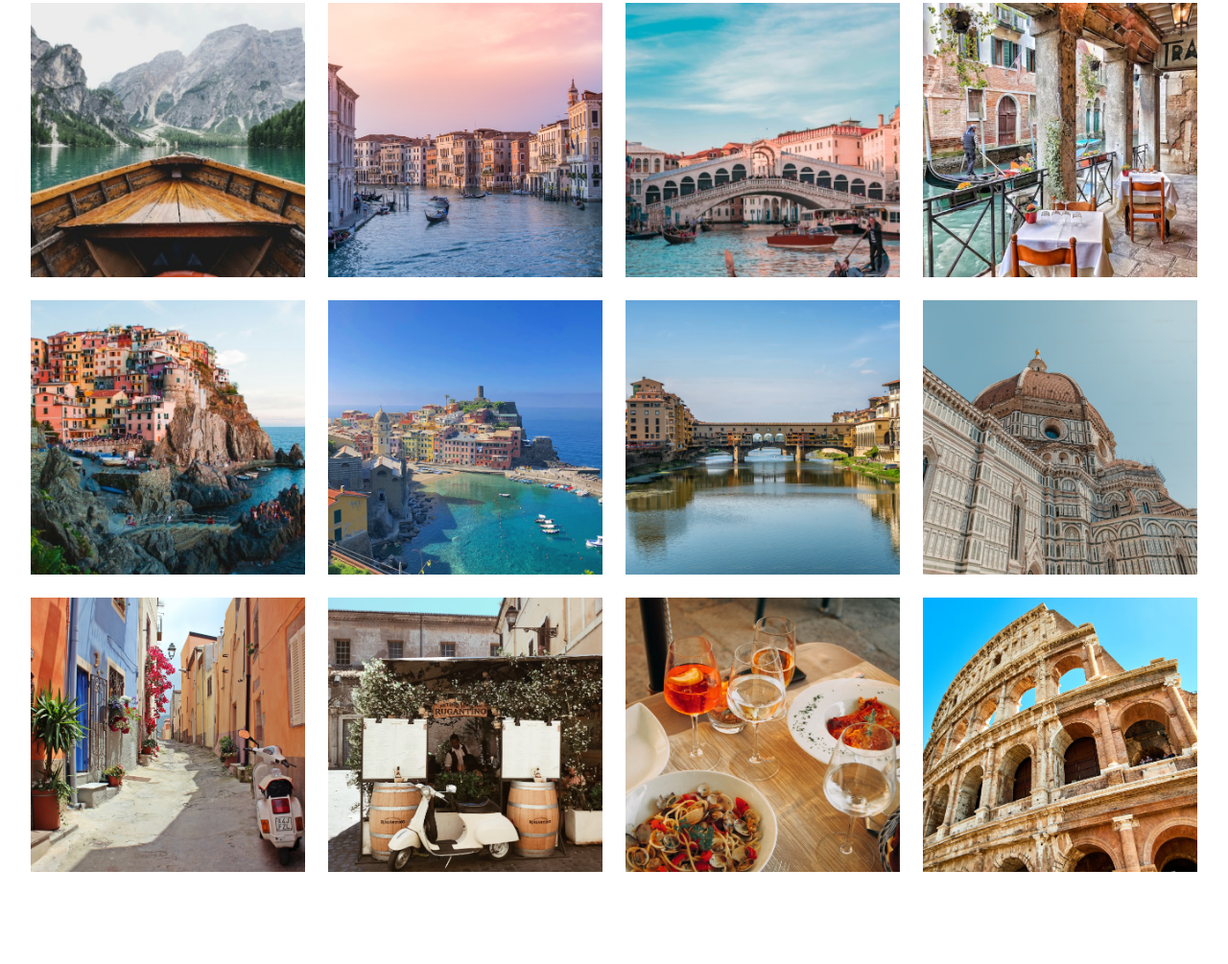
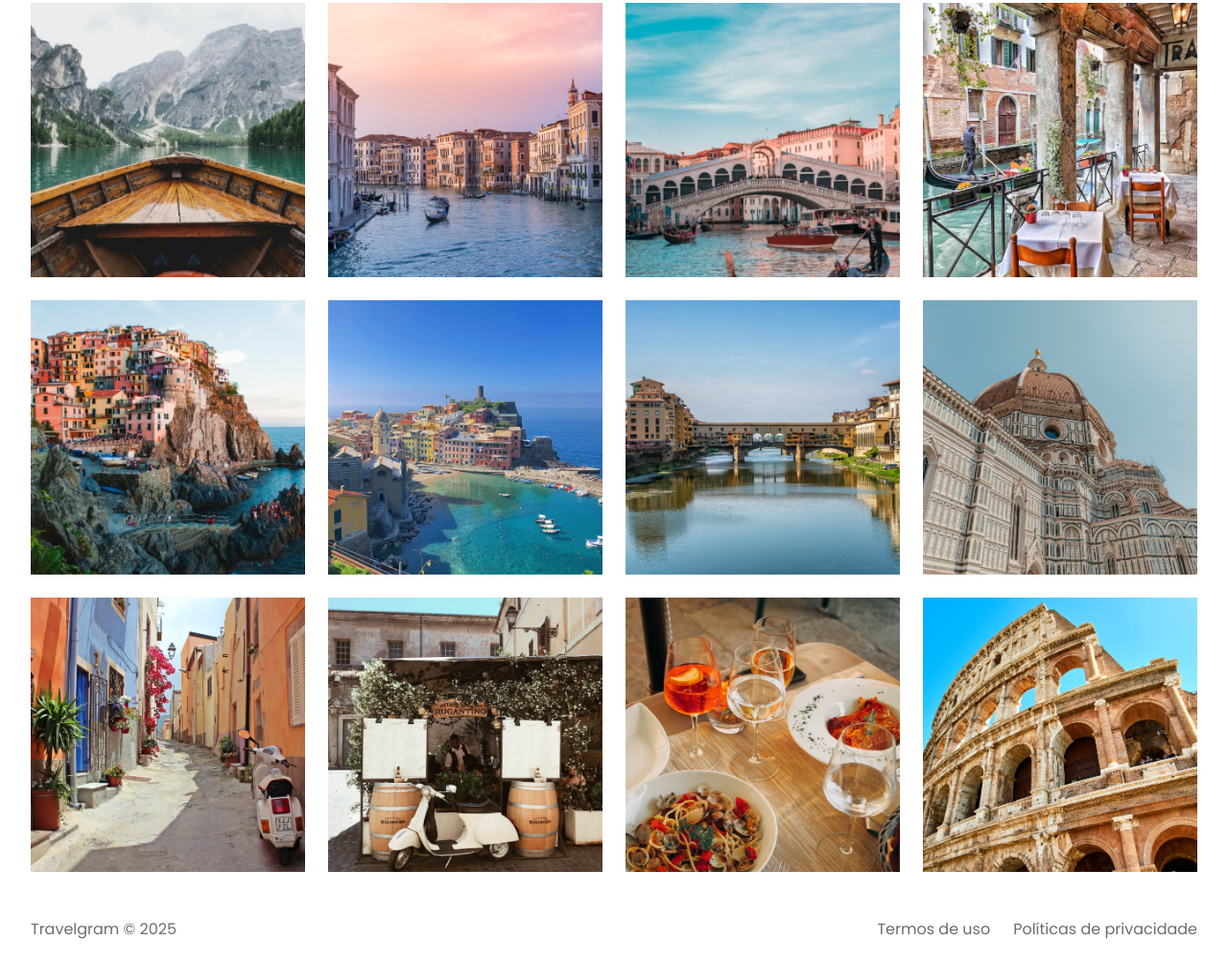
Before and after one commit to cAlbertoRodrigues/Travelgram, a plain HTML site: page index.html in a window 1280 px wide. Shown: the part 364-1369 px from the top of the page at 96% size. Before the commit the page ends 1297 px from the top, so only its background shows below. Drawn offline with Linux system fonts and the light colour scheme; a web font is replaced by a local one.

Commit message:
done footer

```diff
--- a/index.html
+++ b/index.html
@@ -70,5 +70,15 @@
     <img src="assets/images/Image 11.png" alt="...">
     <img src="assets/images/Image 12.png" alt="...">
     </main>
+
+    <footer class="container">
+        <span>
+            Travelgram &copy; 2025
+        </span>
+        <span>
+            Termos de uso
+        </span>
+        <span>Políticas de privacidade</span>
+    </footer>
 </body>
 </html>
--- /dev/null
+++ b/styles/footer.css
@@ -0,0 +1,9 @@
+footer {
+    display: flex;
+    padding-block: 24px;
+    gap: 24px;
+}
+
+footer span:nth-child(1) {
+    margin-right: auto;
+}
--- a/styles/index.css
+++ b/styles/index.css
@@ -2,3 +2,4 @@
 @import url(nav.css);
 @import url(header.css);
 @import url(main.css);
+@import url(footer.css);
```
